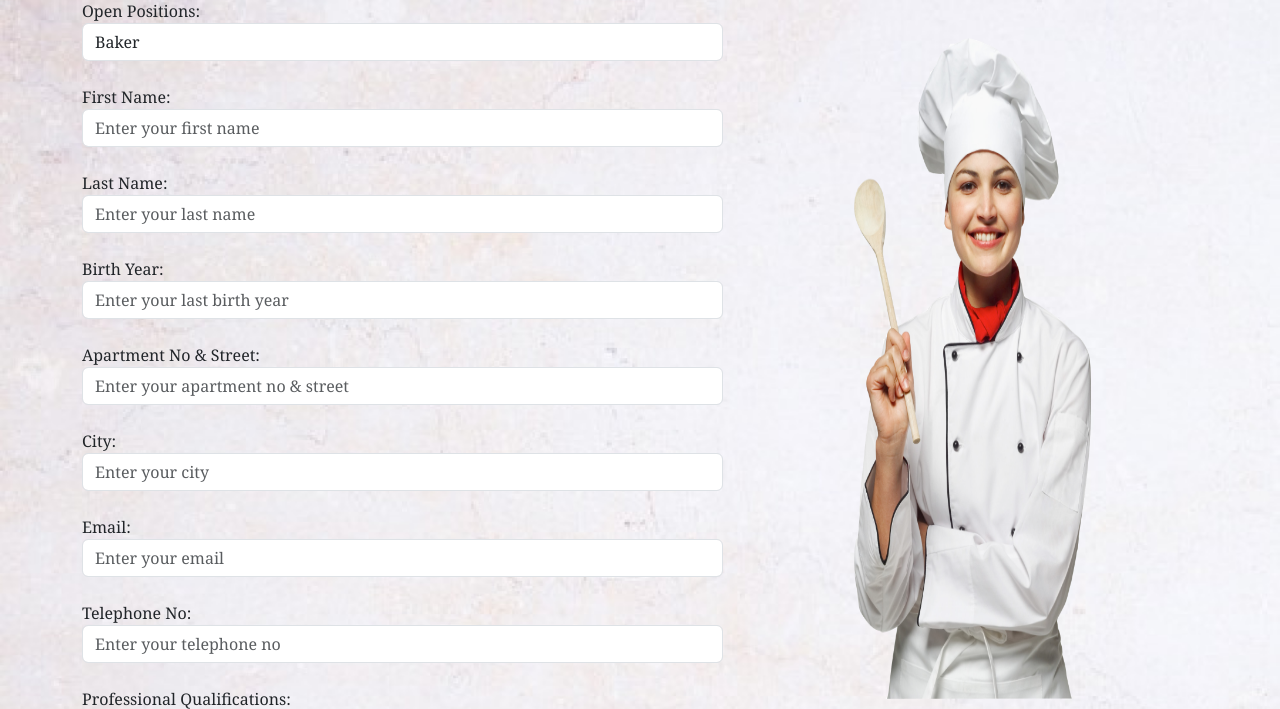
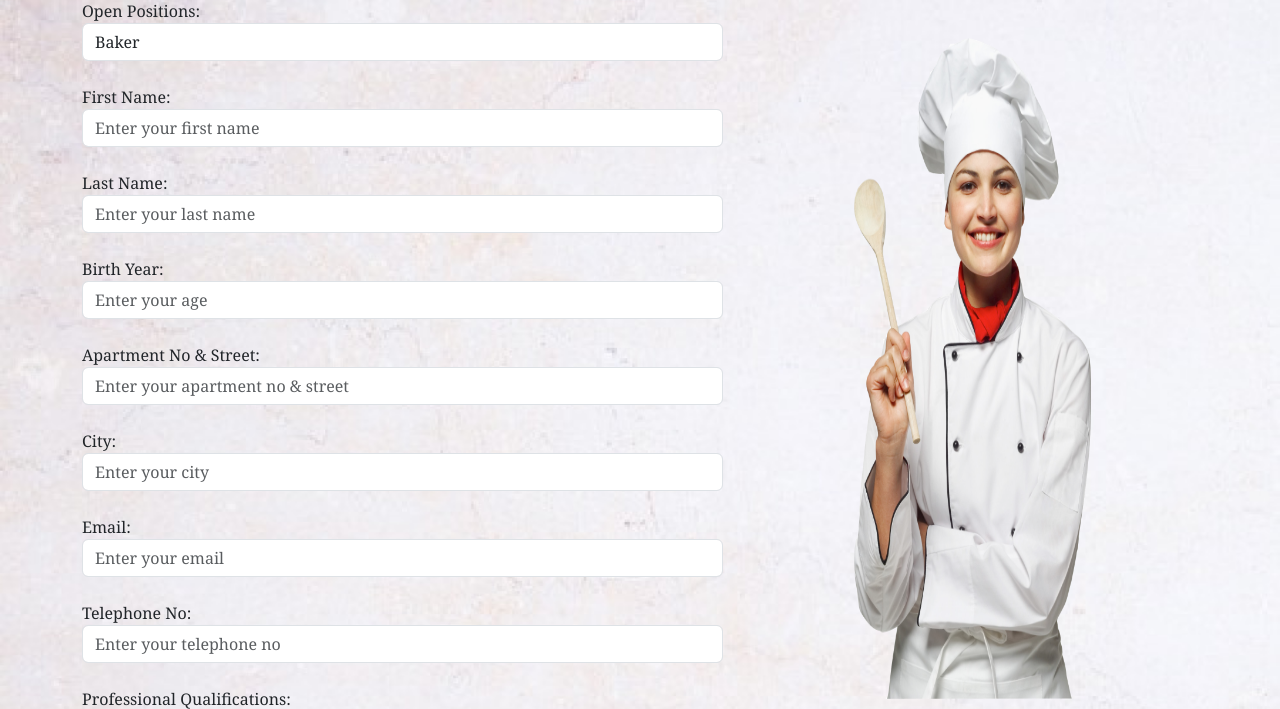
Before and after one commit to AMKLGimhani/LittleTartBakery-WebPro, a PHP site: page /career.php in a window 1280 px wide. Shown: the part 328-1037 px from the top of the page. Run offline with PHP 8.4, Linux system fonts and the light colour scheme.

Commit message:
career table

```diff
--- a/career.php
+++ b/career.php
@@ -23,8 +23,8 @@ require_once 'header.php';
                 <label for="lname">Last Name:</label>
                 <input type="text" class="form-control" id="lname" placeholder="Enter your last name" name="lname" required><br>
 
-                <label for="birthyear">Birth Year:</label>
-                <input type="number" class="form-control" id="birthyear" placeholder="Enter your last birth year" name="birthyear" required><br>
+                <label for="age">Birth Year:</label>
+                <input type="number" class="form-control" id="age" placeholder="Enter your age" name="age" required><br>
 
                 <label for="apartmentNo&Street">Apartment No & Street:</label>
                 <input type="text" class="form-control" id="apartmentNo&Street" placeholder="Enter your apartment no & street" name="apartmentNo&Street" required><br>
```
Also changed, not shown: database.md (+7 -0 lines).
